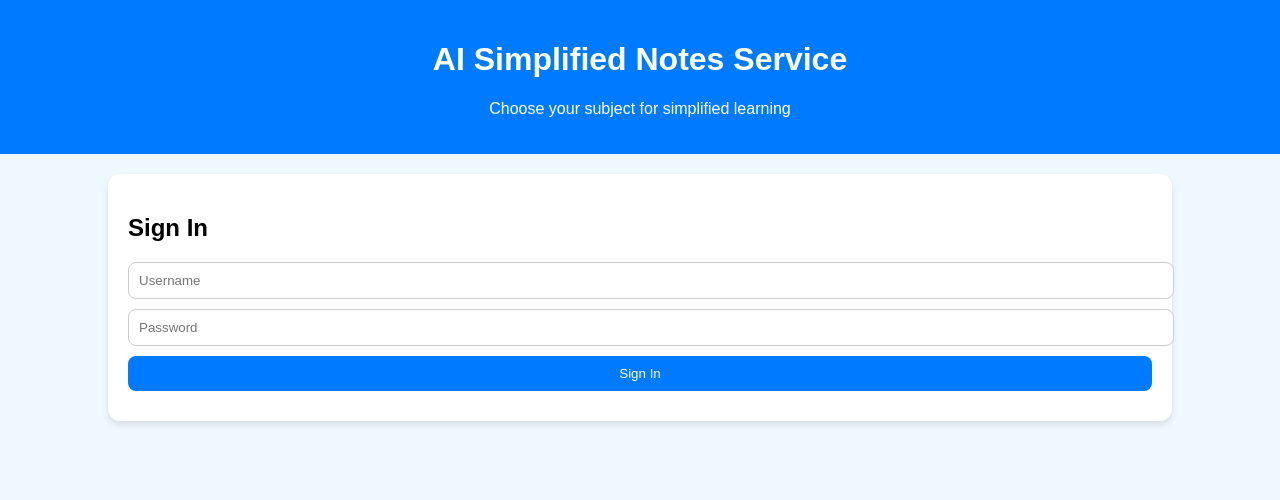
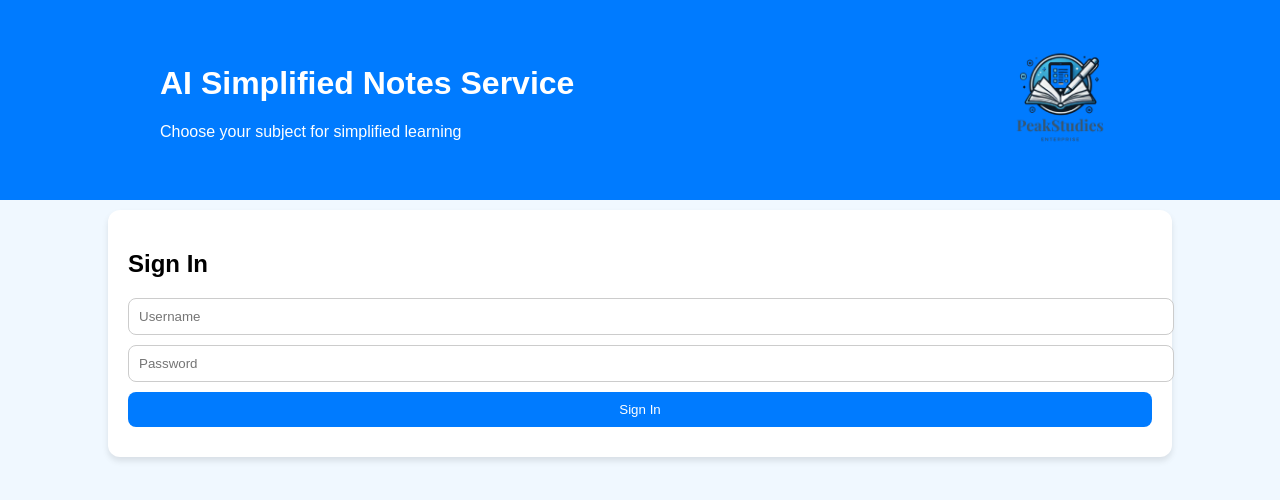
Before and after one commit to Tsu05/PeakStudy, a plain HTML site: page Index.html in a window 1280 px wide. Drawn offline with Linux system fonts and the light colour scheme.

Commit message:
Update Index.html

```diff
--- a/Index.html
+++ b/Index.html
@@ -13,13 +13,25 @@
     }
     header {
       background-color: #007bff;
-      color: white;
-      padding: 20px;
-      text-align: center;
+  color: white;
+  padding: 20px;
+  text-align: center;
+}
+
+.header-content {
+  display: flex;
+  align-items: center;
+  justify-content: space-between;
+  max-width: 80%;
+  margin: 0 auto;
+}
+
+.header-text {
+  text-align: left;
     }
     .container {
       width: 80%;
-      margin: 20px auto;
+      margin: 10px auto;
       padding: 20px;
       background-color: white;
       border-radius: 12px;
@@ -99,8 +111,15 @@
 </head>
 <body>
   <header>
-    <h1>AI Simplified Notes Service</h1>
-    <p>Choose your subject for simplified learning</p>
+    <header>
+      <div class="header-content">
+        <div class="header-text">
+          <h1>AI Simplified Notes Service</h1>
+          <p>Choose your subject for simplified learning</p>
+        </div>
+        <img src="images/Untitled_design-removebg-preview.png" alt="Logo" height="120px">
+      </div>
+    </header>
   </header>
 
   <div class="container" id="auth-container">
@@ -140,7 +159,7 @@
       <div class="feature-box">
         <h3>Quiz</h3>
         <a href="https://quizizz.com/join/quiz/67cabc82cf13ed312bd2e8d1/start?studentShare=true" target="_blank">
-          <img src="images/quiz_6450848.png" alt="Economics Quiz">
+          <img src="images/quiz_icon.png" alt="Quiz Link">
         </a>
       </div>
       <div class="feature-box">
```
